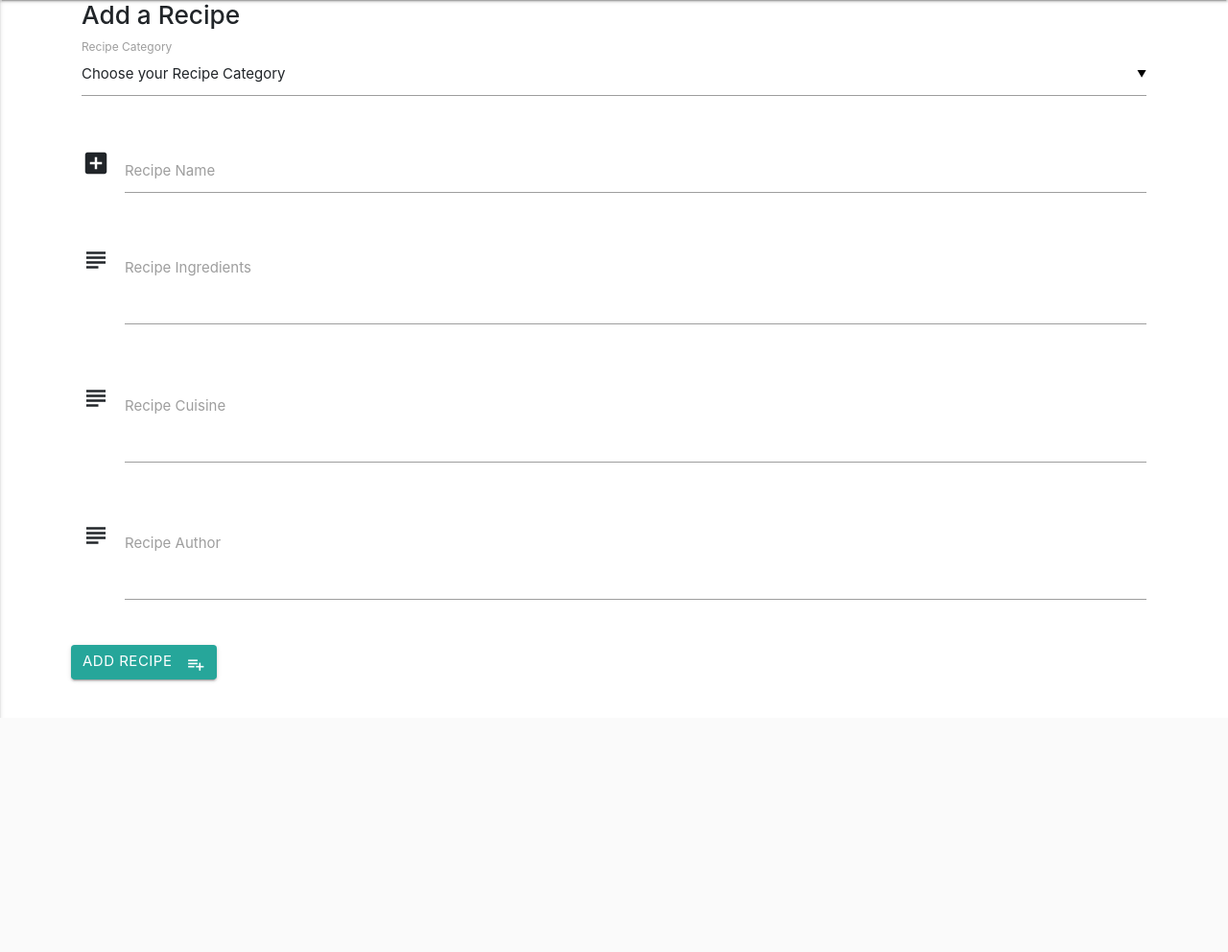
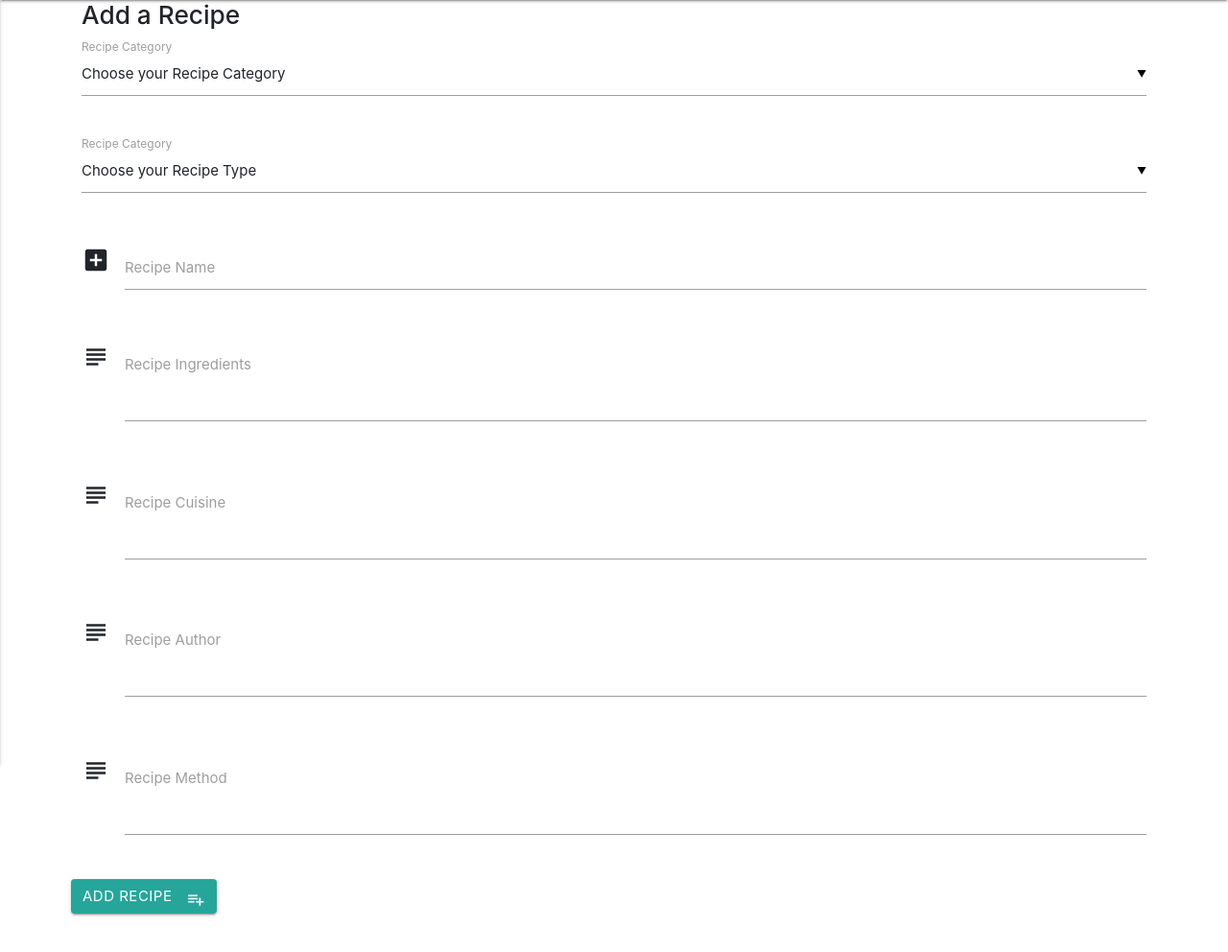
Before and after one commit to saraa123/cookbook_project, a Flask app: page /add_recipe in a window 1280 px wide. Shown: the part 64-1056 px from the top of the page at 96% size. Before the commit the page ends 812 px from the top, so only its background shows below. Run offline with Flask 2, Linux system fonts and the light colour scheme; data that the repository does not hold is empty; some libraries are stand-ins or nearby versions.

Commit message:
Added ability to add recipe type and method

```diff
--- a/templates/addrecipe.html
+++ b/templates/addrecipe.html
@@ -9,6 +9,18 @@
                   <option value="" disabled selected>Choose your Recipe Category</option>
                   {% for category in foodCategory %}
                       <option value="{{category.recipe_category}}">{{category.recipe_category}}</option>
+                  {% endfor %}
+                </select>
+                <label>Recipe Category</label>
+            </div>
+        </div>
+
+        <div class="row">
+            <div class="input-field col s12">
+                <select id="recipe_type_select" name="recipe_type">
+                  <option value="" disabled selected>Choose your Recipe Type</option>
+                  {% for type in recipeType %}
+                      <option value="{{type.recipe_type}}">{{type.recipe_type}}</option>
                   {% endfor %}
                 </select>
                 <label>Recipe Category</label>
@@ -44,6 +56,13 @@
             </div>
         </div>
         <div class="row">
+            <div class="input-field col s12">
+                <i class="material-icons prefix">subject</i>
+                <textarea id="method" name="recipe_method" type="textarea" class="materialize-textarea"></textarea>
+                <label for="method">Recipe Method</label>
+            </div>
+        </div>
+        <div class="row">
             <button class="btn waves-effect waves-light" type="submit" name="add_recipe_select">Add Recipe
                 <i class="material-icons right">playlist_add</i>
             </button>
```
